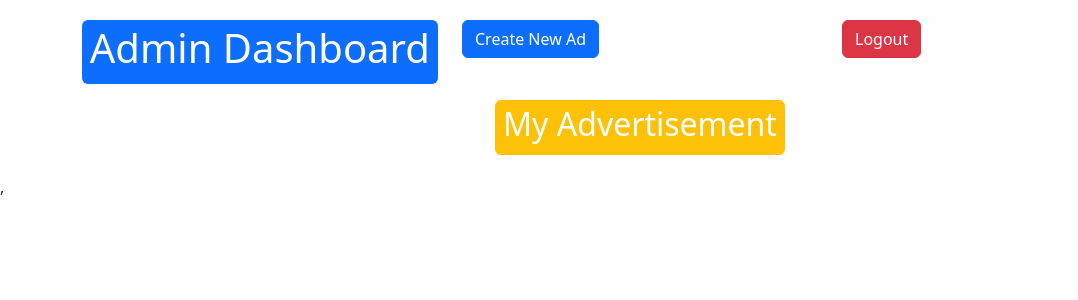
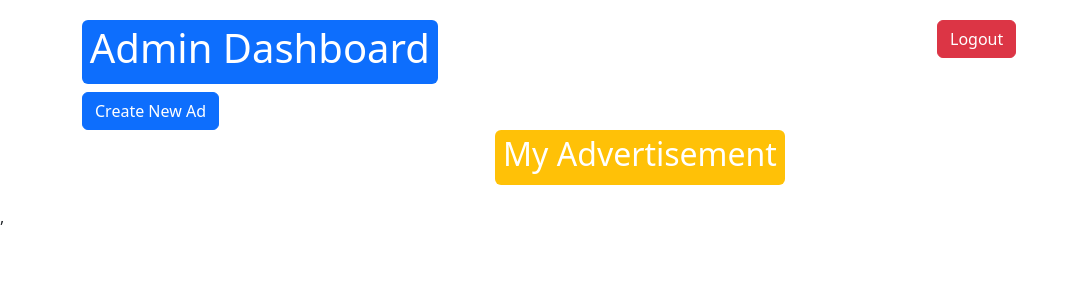
Before and after one commit to safaessam/Admin_Dashboard, a React (Create React App) app: page /admin-dashboard in a window 1280 px wide. Shown: the top 300 px of the page, without its empty margins (0-1078 px from the left). Built offline with nearby package versions, Linux system fonts and the light colour scheme; sample sign-in values are in the browser's storage.

Commit message:
modify admin dashboard page

```diff
--- a/package.json
+++ b/package.json
@@ -3,6 +3,7 @@
   "version": "0.1.0",
   "private": true,
   "dependencies": {
+    "@emotion/react": "^11.11.4",
     "@testing-library/jest-dom": "^5.17.0",
     "@testing-library/react": "^13.4.0",
     "@testing-library/user-event": "^13.5.0",
@@ -20,6 +21,7 @@
     "redux-devtools-extension": "^2.13.9",
     "redux-thunk": "^3.1.0",
     "web-vitals": "^2.1.4"
+
   },
   "scripts": {
     "start": "react-scripts start",
--- a/src/pages/adminDashboard.jsx
+++ b/src/pages/adminDashboard.jsx
@@ -70,24 +70,28 @@ const AdminDashboard = () => {
 
   return (
     <Container className="admin-dashboard">
-      <Row className="mb-3">
-        <Col>
-          <Badge variant="primary">
-            <h1>Admin Dashboard</h1>
-          </Badge>
-        </Col>
-          <Col><Button onClick={handleShowModal}>Create New Ad</Button> </Col>
-        <Col className="text-right">
+      <Row className="mb-2">
+      <Col className="col-9">
+  <Badge variant="primary">
+    <h1>Admin Dashboard</h1>
+  </Badge>
+</Col>
+<Col className="col-3" >
           <Button variant="danger" onClick={handleLogout}>
             Logout
           </Button>
+          </Col>
+      </Row>
+          <Col><Button onClick={handleShowModal}>Create New Ad</Button> </Col>
+       <Row>
+        <Col className="text-right">
         </Col>
-      </Row>
       <div className="d-flex justify-content-center">
   <Badge bg="warning">
     <h2 className="text-center">My Advertisement</h2>
   </Badge>
 </div>
+        </Row>
 
       <ListGroup>
         {ads.map((ad) => (
```
Also changed, not shown: 1 other file (tests, documents, lock files or other folders).
